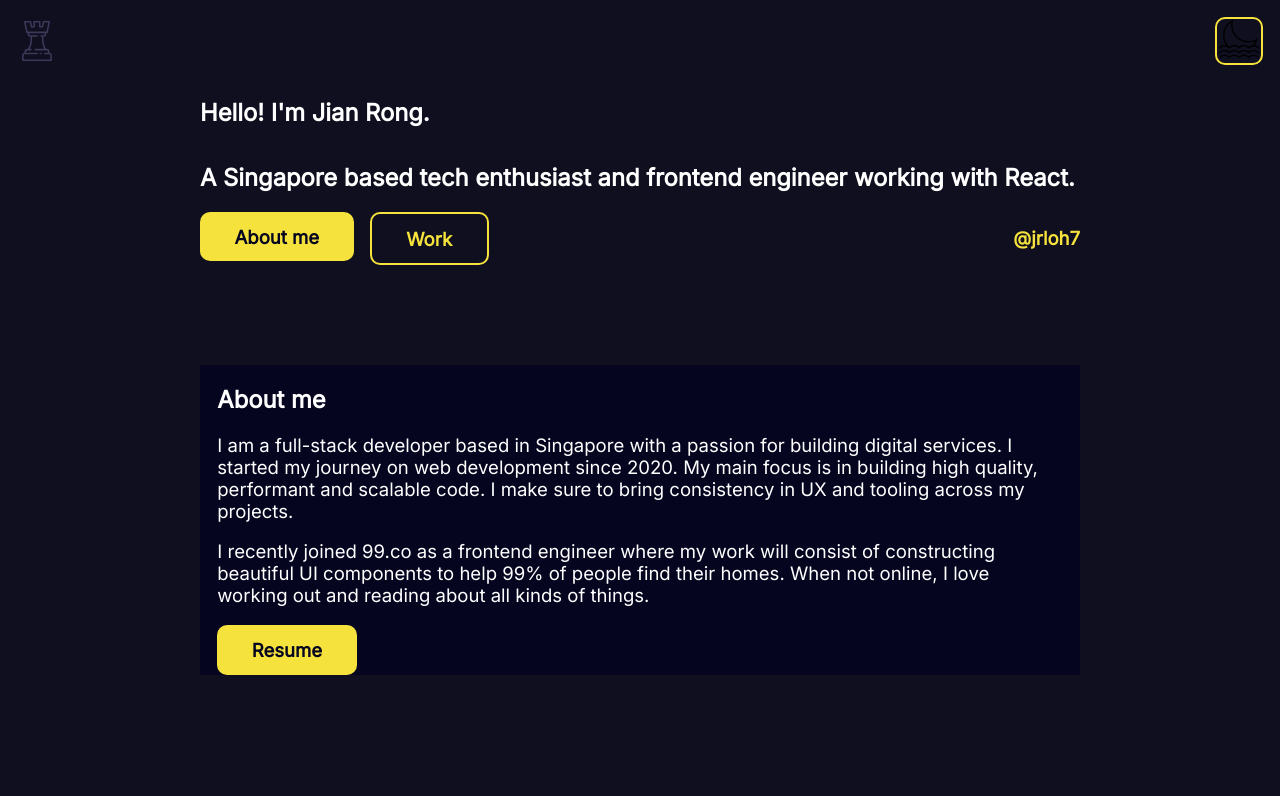
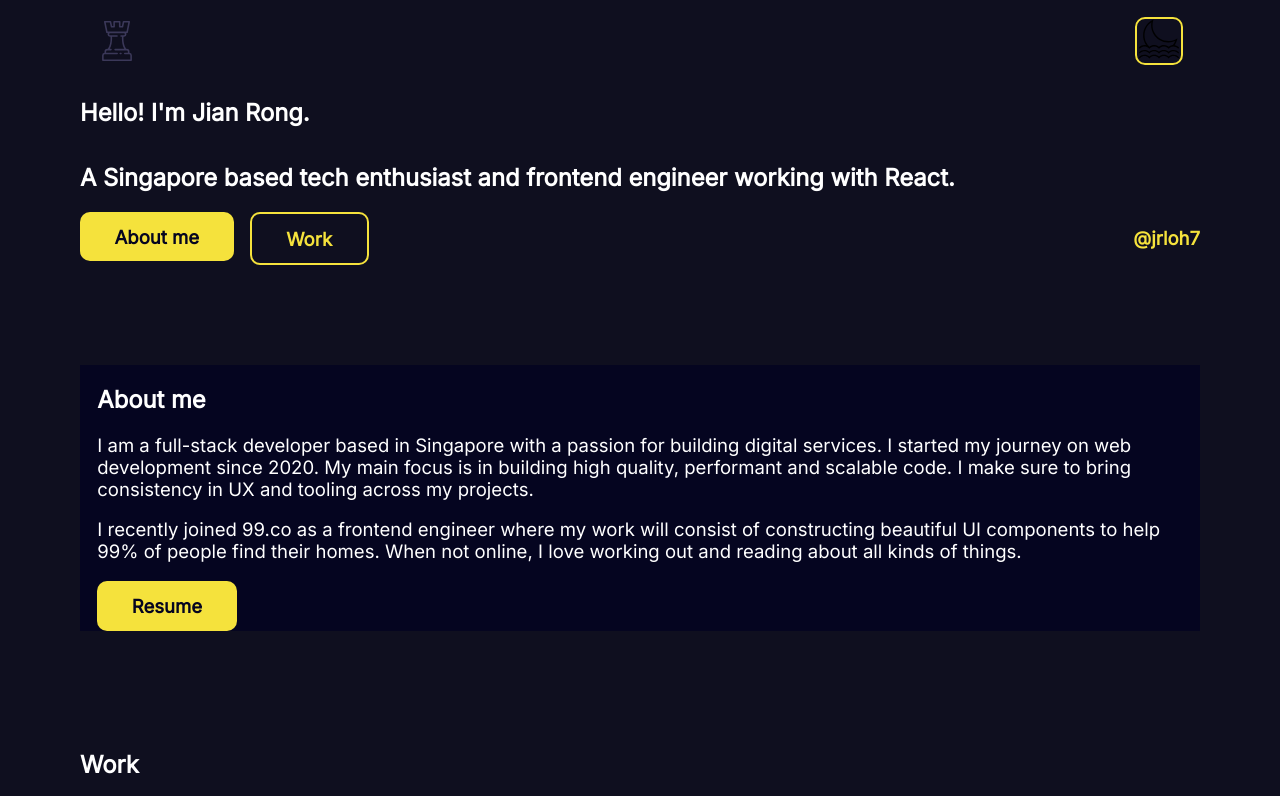
Before and after one commit to jianrong7/portfolio, a Next.js app in the folder portfolio-frontend/: page / in a window 1280 px wide. Shown: the top 796 px of the page. Built offline with nearby package versions, Linux system fonts and the light colour scheme.

Commit message:
remove coments

```diff
--- a/portfolio-frontend/components/NavBar/NavBar.module.css
+++ b/portfolio-frontend/components/NavBar/NavBar.module.css
@@ -2,4 +2,6 @@
   display: flex;
   justify-content: space-between;
   padding: 1rem;
+  max-width: 1120px;
+  margin: 0 auto;
 }
--- a/portfolio-frontend/styles/Home.module.css
+++ b/portfolio-frontend/styles/Home.module.css
@@ -9,7 +9,7 @@
   display: grid;
   column-gap: 20px;
   row-gap: 100px;
-  grid-template-columns: 1fr minmax(auto, 880px) 1fr;
+  grid-template-columns: 1fr minmax(auto, 1120px) 1fr;
   grid-template-rows: none;
   grid-auto-flow: row;
 }
```
